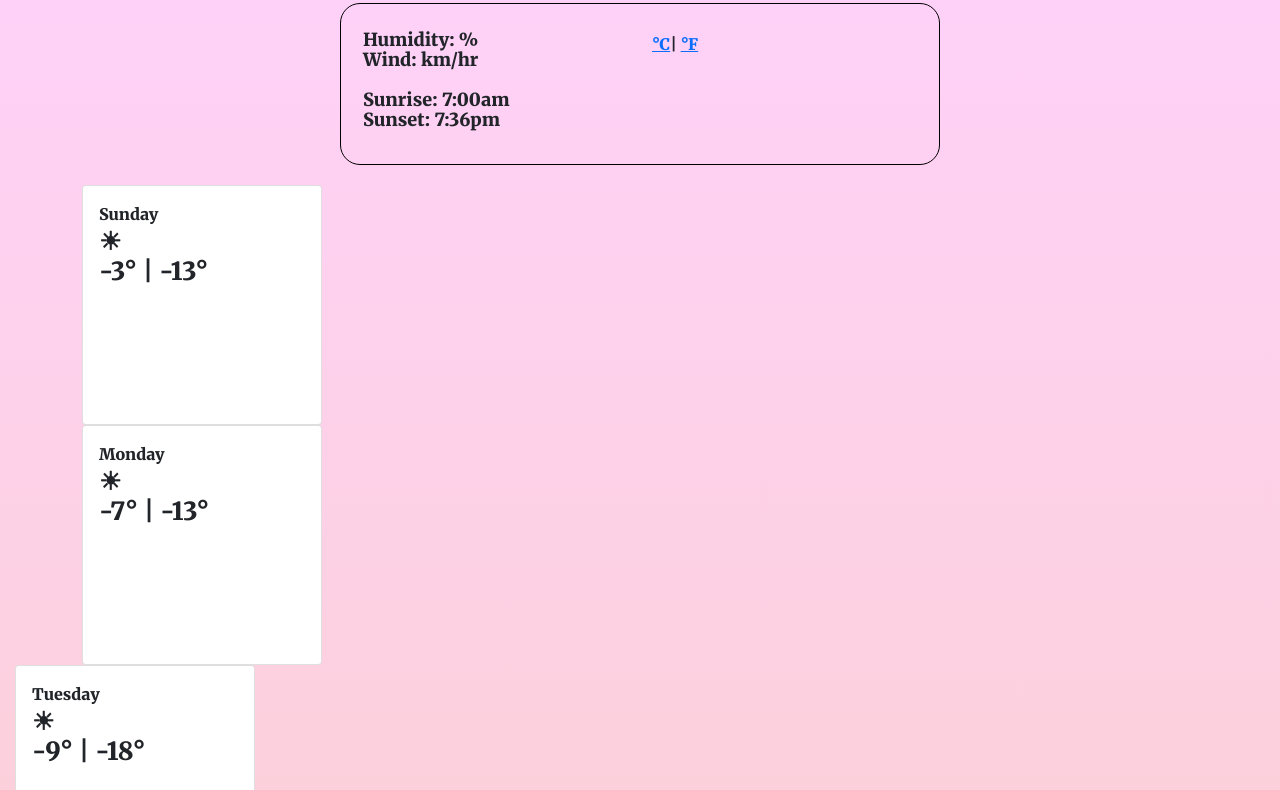
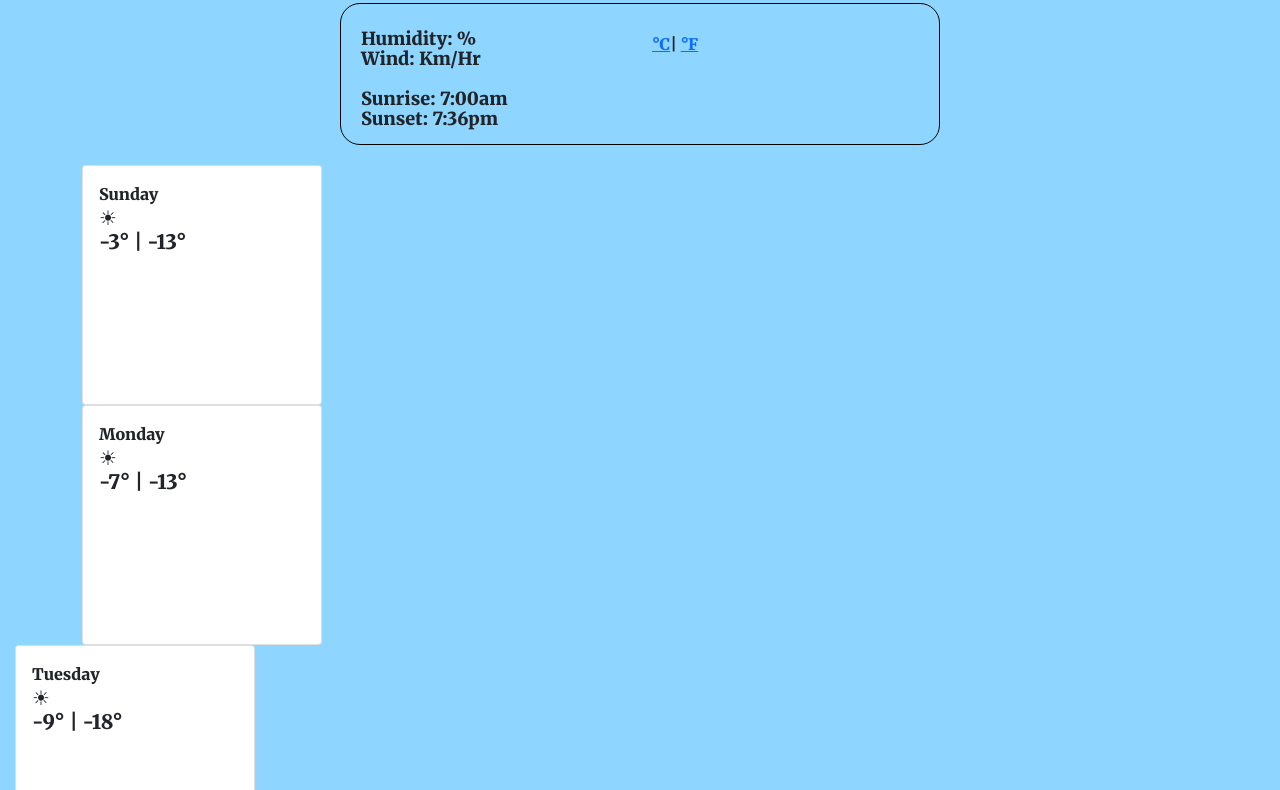
Before and after one commit to KrystalMulhall/My-Weather-App, a plain HTML site: page index.html in a window 1280 px wide. Shown: the part 183-973 px from the top of the page. Drawn offline with nearby package versions, Linux system fonts and the light colour scheme; no server answers.

Commit message:
Updated background colour

```diff
--- a/style.css
+++ b/style.css
@@ -1,14 +1,14 @@
 
 body {
-    background-image: linear-gradient(to top, #fad0c4 0%, #ffd1ff 100%);
-    font-family: "Merriweather", serif;
-  }
+    background-color: #8ED6FF;
+    font-family: 'Merriweather', serif;
+    }
 
   form {
     padding-top: 20px;
   }
   h1 {
-    color: #481380;
+    color: black;
     margin: 0 auto;
     font-size: 75px;
     text-align: center;
@@ -22,22 +22,21 @@ body {
     text-align: center;
   }
 
-  h5 {
-    font-size: 25px;
-    font-weight: bolder;
-  }
 
   ul {
-    margin: 0 0 15;
-    padding: 2px;
+    margin: 0;
+    padding: 0;
   }
 
   li {
     font-size: 18px;
     font-weight: 100;
     height: 20px;
-    line-height: 1.5;
+    line-height: 30px;
     list-style: none;
+    margin: 0;
+    padding: 0;
+    text-transform: capitalize;
   }
 
   .weather-app {
@@ -46,6 +45,10 @@ body {
     padding: 20px;
     margin: 20px auto;
     max-width: 600px;
+  }
+  .weather-app-wrapper {
+    max-width: 600px;
+    margin: 30px auto;
   }
   .weather-icon {
     height: 64px;
```
